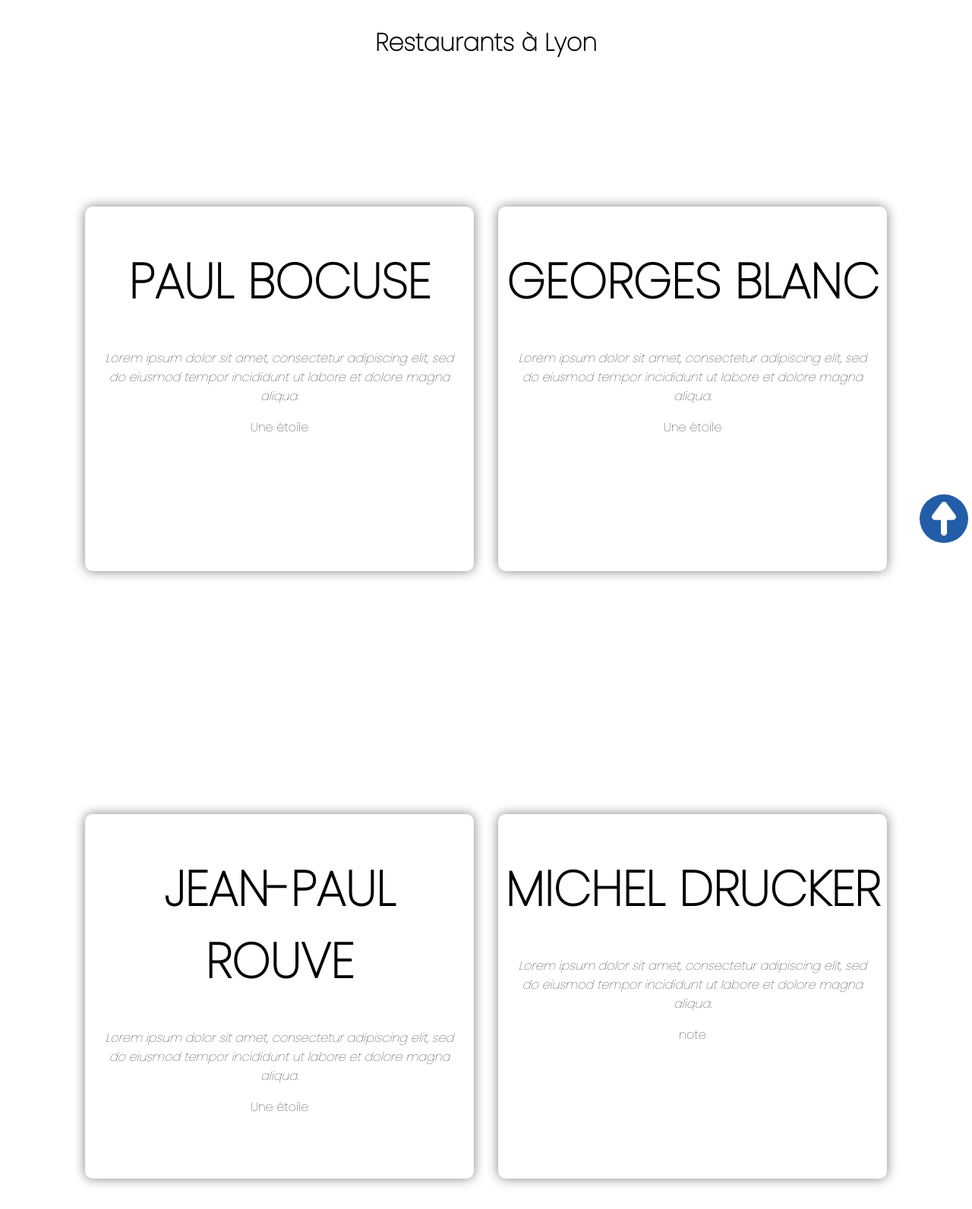
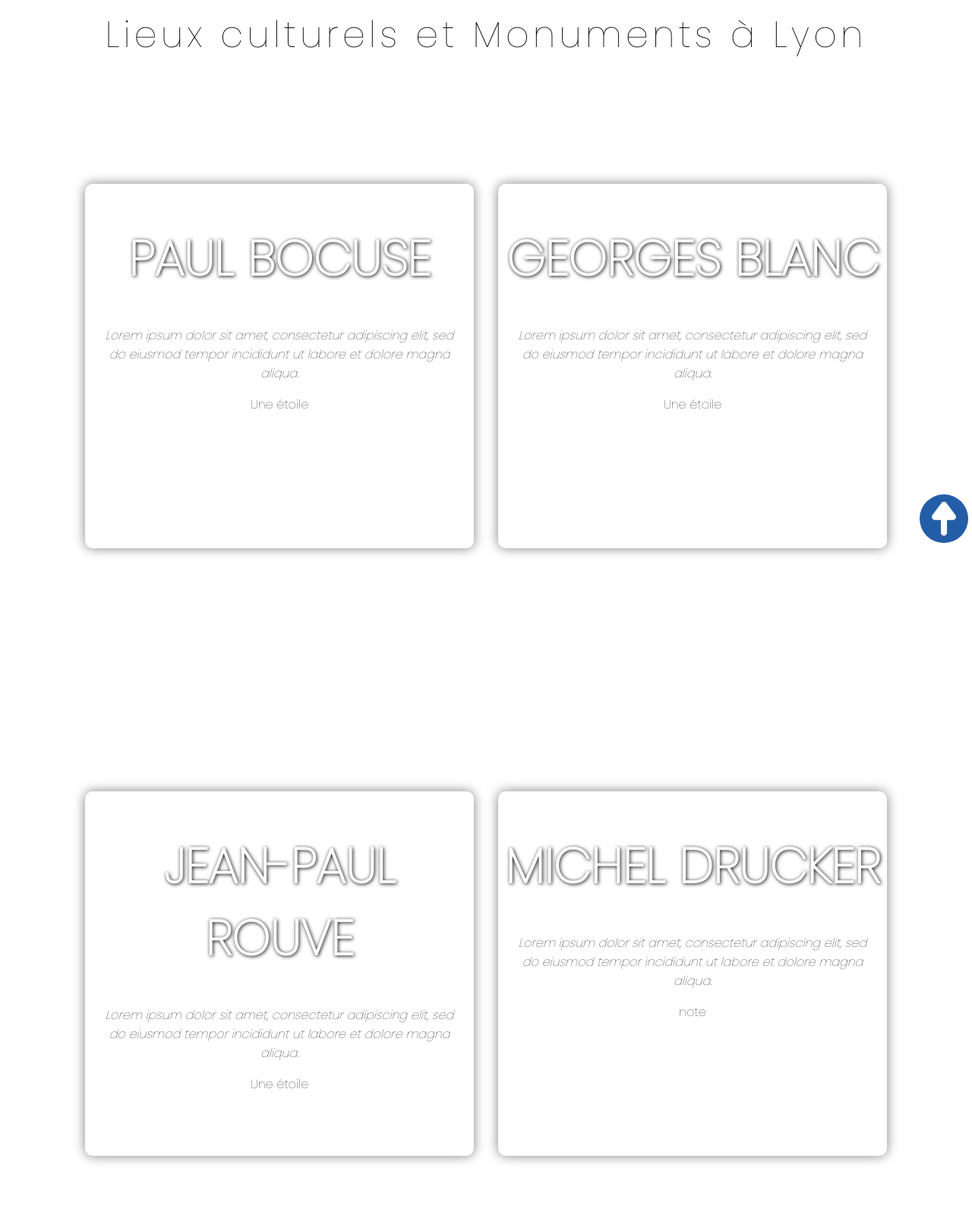
Before and after one commit to ValentinGaudin/Les-Lions, a PHP site: page /Culture/culture.php in a window 1280 px wide. Shown: the part 80-1672 px from the top of the page at 76% size. After the commit the page ends 1611 px from the top, so only its background shows below. Run offline with PHP 8.4, Linux system fonts and the light colour scheme.

Commit message:
Title changes for theme pages

```diff
--- a/public/Culture/culture.php
+++ b/public/Culture/culture.php
@@ -19,7 +19,7 @@
 
 <body>
 
-<h1>Restaurants à Lyon</h1>
+<h1>Lieux culturels et Monuments à Lyon</h1>
 
 <section class="sectionArticles">
 
--- a/public/articlePageStyle.css
+++ b/public/articlePageStyle.css
@@ -7,10 +7,11 @@
     font-family: 'Poppins', sans-serif;
 }
 h1 {
-    font-size: 2em;
-    font-weight: bold;
     text-align: center;
-    margin:1em;
+    font-size: 3em;
+    font-weight: normal;
+    padding-top: 10px;
+    letter-spacing: 5px;
 }
 .sectionArticles {
     display: flex;
@@ -43,10 +44,10 @@
     font-family: 'Poppins', sans-serif;
     font-weight: 900;
     text-transform: uppercase;
-    color: black;
+    color: white;
     padding-top: 10%;
     text-decoration-line: underline white;
-    text-shadow: 4px 4px white;
+    text-shadow: 1px 1px 5px black;
 }
 .imageArticle {
     width: 70%;
--- a/public/articleStyle.css
+++ b/public/articleStyle.css
@@ -17,9 +17,10 @@
 }
 h1 {
     text-align: center;
-    color: white;
     font-size: 3em;
-    padding: 150px;
+    font-weight: normal;
+    padding-top: 10px;
+    letter-spacing: 5px;
 }
 
 .article_contenu {
--- a/public/indexStyle.css
+++ b/public/indexStyle.css
@@ -8,7 +8,7 @@
 }
 h1 {
     text-align: center;
-    font-size: 4em;
+    font-size: 3em;
     font-weight: normal;
     padding-top: 10px;
     letter-spacing: 5px;
```
